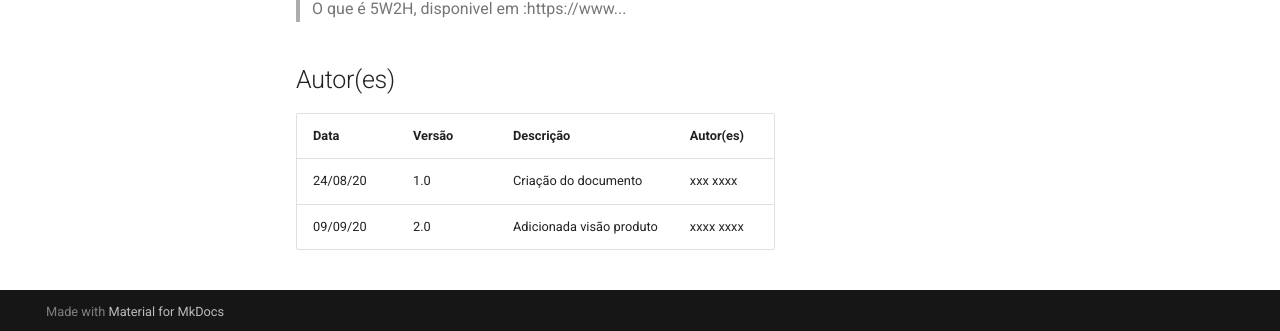
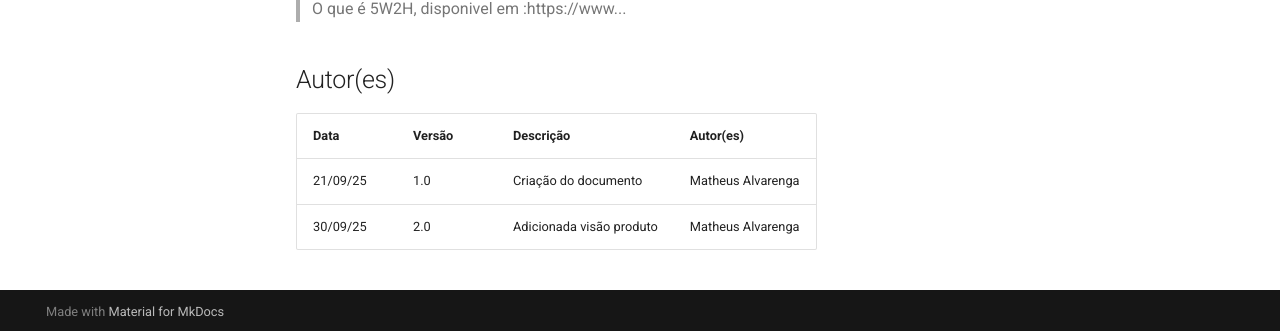
Before and after one commit to Projetos-de-Extensao/PFE_25.2_8002_II, an MkDocs documentation site: the page built from docs/design-thinking/5w2h.md, in a window 1280 px wide and 900 px high, scrolled down 1651 px. Shown: the part 566-897 px from the top of the window. Built offline with MkDocs 1.6.1 and Material for MkDocs 9.7.7, drawn with Linux system fonts in a browser that asks for light colours; comment, search, counter and statistics services are not loaded.

Commit message:
Apenas adicionei meu nome no autor do 5w2h

```diff
--- a/docs/design-thinking/5w2h.md
+++ b/docs/design-thinking/5w2h.md
@@ -56,5 +56,5 @@ O 5W2H é um técnica bem simples e de fácil entendimento, sem a necessidade de
 ## Autor(es)
 | Data | Versão | Descrição | Autor(es) |
 | -- | -- | -- | -- |
-| 24/08/20 | 1.0 | Criação do documento | xxx xxxx |
-| 09/09/20 | 2.0 | Adicionada visão produto | xxxx xxxx |
+| 21/09/25 | 1.0 | Criação do documento | Matheus Alvarenga |
+| 30/09/25 | 2.0 | Adicionada visão produto | Matheus Alvarenga |
```
